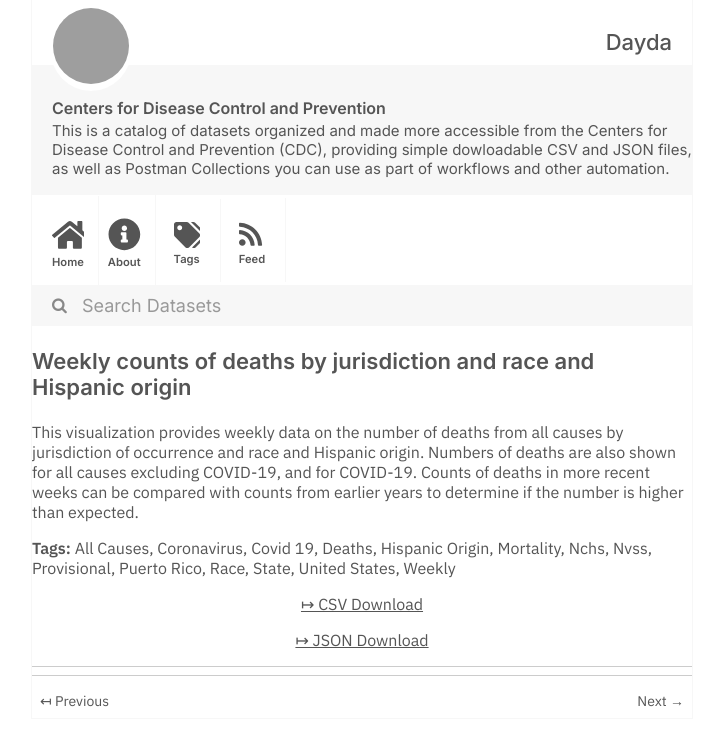
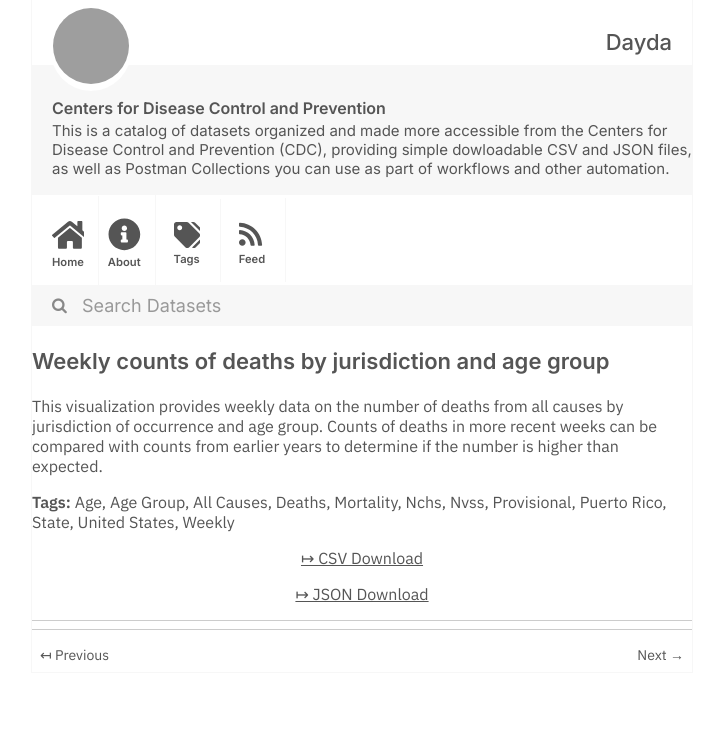
Before and after one commit to dayda-entities/centers-for-disease-control-and-prevention, a Jekyll site: the page built from _posts/2020-11-12-weekly-counts-of-deaths-by-jur.md, in a window 1280 px wide, cut to the strip 0-746 px from the top of the page. Shown: the whole strip, without its empty margins (278-1001 px from the left). Built offline with Jekyll 4.4.1, drawn with Linux system fonts in a browser that asks for light colours; grey boxes are pictures that could not be loaded.

Commit message:
Publish Data

```diff
--- a/_posts/2020-11-12-weekly-counts-of-deaths-by-jur.md
+++ b/_posts/2020-11-12-weekly-counts-of-deaths-by-jur.md
@@ -1,28 +1,26 @@
 ---
-title: Weekly counts of deaths by jurisdiction and race and Hispanic origin
-created: '2020-11-12T12:15:53.474256'
-modified: '2021-05-12T19:56:54.745918'
+title: Weekly counts of deaths by jurisdiction and age group
+created: '2020-11-12T12:17:09.408739'
+modified: '2021-05-12T19:57:24.156830'
 state: active
 type: dataset
 tags:
+  - Age
+  - Age Group
   - All Causes
-  - Coronavirus
-  - Covid 19
   - Deaths
-  - Hispanic Origin
   - Mortality
   - Nchs
   - Nvss
   - Provisional
   - Puerto Rico
-  - Race
   - State
   - United States
   - Weekly
 groups: []
-csv_url: 'https://data.cdc.gov/api/views/qfhf-uhaa/rows.csv?accessType=DOWNLOAD'
-json_url: 'https://data.cdc.gov/api/views/qfhf-uhaa/rows.json?accessType=DOWNLOAD'
+csv_url: 'https://data.cdc.gov/api/views/y5bj-9g5w/rows.csv?accessType=DOWNLOAD'
+json_url: 'https://data.cdc.gov/api/views/y5bj-9g5w/rows.json?accessType=DOWNLOAD'
 layout: post
 
 ---
-This visualization provides weekly data on the number of deaths from all causes by jurisdiction of occurrence and race and Hispanic origin. Numbers of deaths are also shown for all causes excluding COVID-19, and for COVID-19. Counts of deaths in more recent weeks can be compared with counts from earlier years to determine if the number is higher than expected.
+This visualization provides weekly data on the number of deaths from all causes by jurisdiction of occurrence and age group. Counts of deaths in more recent weeks can be compared with counts from earlier years to determine if the number is higher than expected.
```
